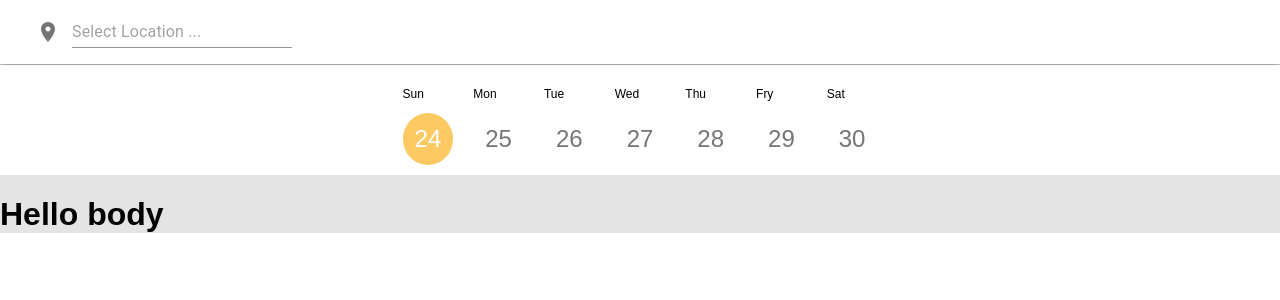
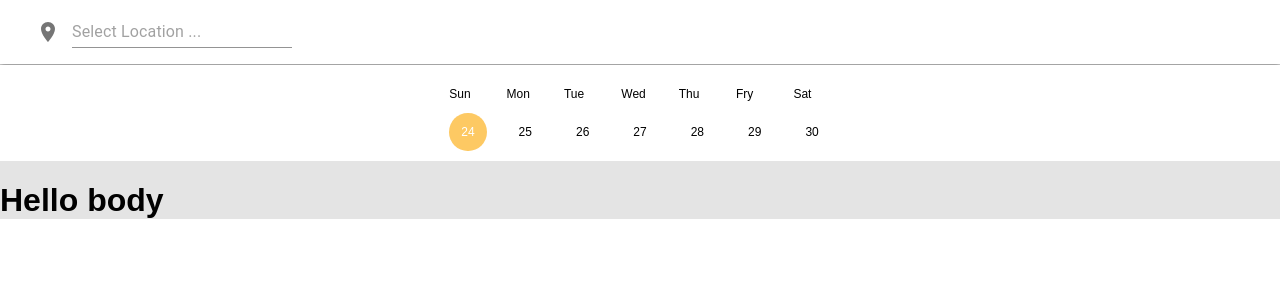
Before and after one commit to KeaCluster/home-page, a React (Create React App) app: page / in a window 1280 px wide. Shown: the top 300 px of the page. Built offline with nearby package versions, Linux system fonts and the light colour scheme; a web font is replaced by a local one.

Commit message:
working selector update

```diff
--- a/src/components/DaySelector.js
+++ b/src/components/DaySelector.js
@@ -14,9 +14,15 @@ const useStyles = makeStyles(() => ({
     margin: "10px",
     fontSize: "12px",
   },
+  inactiveButton: {
+    backgroundColor: "#fff",
+    color: "black",
+    fontSize: "12px",
+  },
   activeButton: {
     backgroundColor: "#FDC963",
     color: "#fff",
+    fontSize: "12px",
   },
 }));
 
@@ -32,14 +38,16 @@ const DaySelector = () => {
   };
 
   return (
-    <Container className={classes.daysWrapper}>
+    <div className={classes.daysWrapper}>
       <Toolbar className={classes.toolBar}>
         <div className={classes.day}>
           <p style={{ alignContent: "center" }}>Sun</p>
           <IconButton
             name="first"
             className={
-              activeButton === "first" ? `${classes.activeButton}` : ""
+              activeButton === "first"
+                ? `${classes.activeButton}`
+                : `${classes.inactiveButton}`
             }
             onClick={activeButtonHandler}
           >
@@ -52,7 +60,9 @@ const DaySelector = () => {
           <IconButton
             name="second"
             className={
-              activeButton === "second" ? `${classes.activeButton}` : ""
+              activeButton === "second"
+                ? `${classes.activeButton}`
+                : `${classes.inactiveButton}`
             }
             onClick={activeButtonHandler}
           >
@@ -64,7 +74,9 @@ const DaySelector = () => {
           <IconButton
             name="third"
             className={
-              activeButton === "third" ? `${classes.activeButton}` : ""
+              activeButton === "third"
+                ? `${classes.activeButton}`
+                : `${classes.inactiveButton}`
             }
             onClick={activeButtonHandler}
           >
@@ -76,7 +88,9 @@ const DaySelector = () => {
           <IconButton
             name="fourth"
             className={
-              activeButton === "fourth" ? `${classes.activeButton}` : ""
+              activeButton === "fourth"
+                ? `${classes.activeButton}`
+                : `${classes.inactiveButton}`
             }
             onClick={activeButtonHandler}
           >
@@ -88,7 +102,9 @@ const DaySelector = () => {
           <IconButton
             name="fifth"
             className={
-              activeButton === "fifth" ? `${classes.activeButton}` : ""
+              activeButton === "fifth"
+                ? `${classes.activeButton}`
+                : `${classes.inactiveButton}`
             }
             onClick={activeButtonHandler}
           >
@@ -100,7 +116,9 @@ const DaySelector = () => {
           <IconButton
             name="sixth"
             className={
-              activeButton === "sixth" ? `${classes.activeButton}` : ""
+              activeButton === "sixth"
+                ? `${classes.activeButton}`
+                : `${classes.inactiveButton}`
             }
             onClick={activeButtonHandler}
           >
@@ -112,7 +130,9 @@ const DaySelector = () => {
           <IconButton
             name="seventh"
             className={
-              activeButton === "seventh" ? `${classes.activeButton}` : ""
+              activeButton === "seventh"
+                ? `${classes.activeButton}`
+                : `${classes.inactiveButton}`
             }
             onClick={activeButtonHandler}
           >
@@ -120,7 +140,7 @@ const DaySelector = () => {
           </IconButton>
         </div>
       </Toolbar>
-    </Container>
+    </div>
   );
 };
 
```
